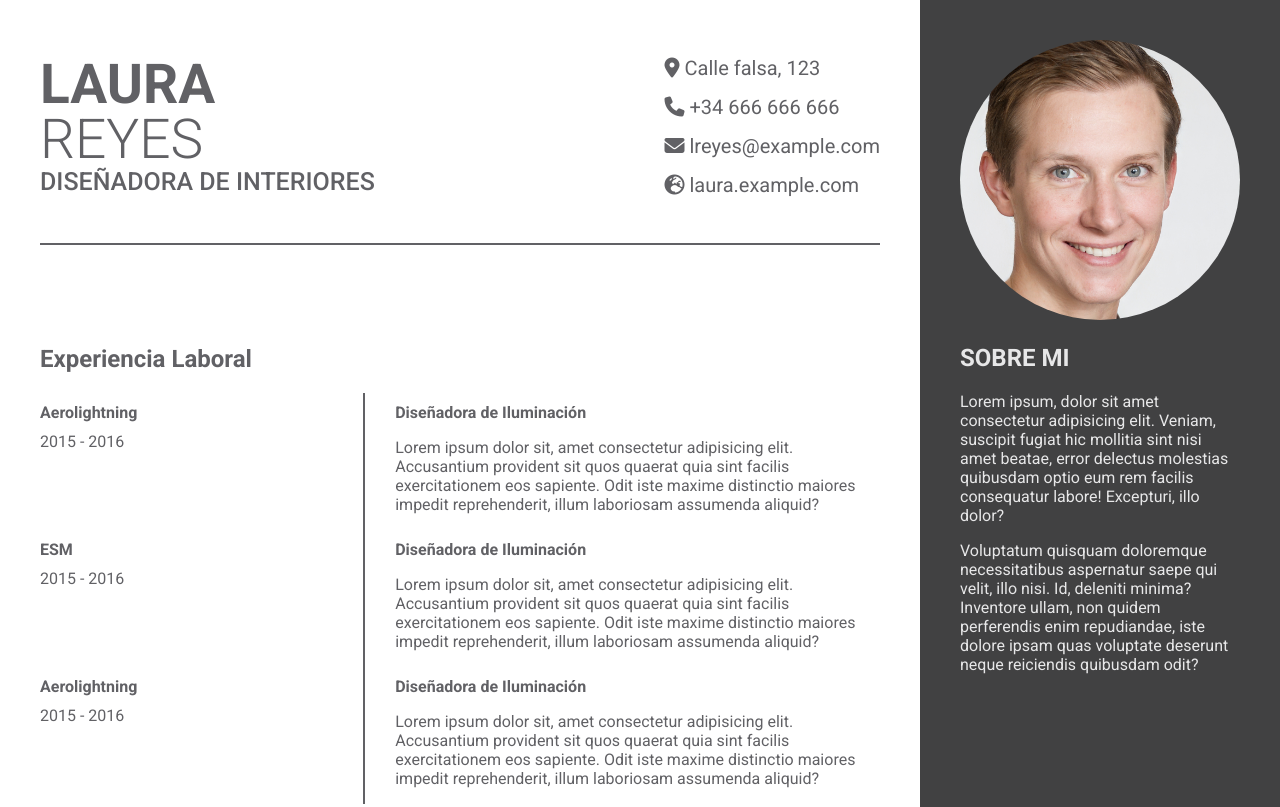
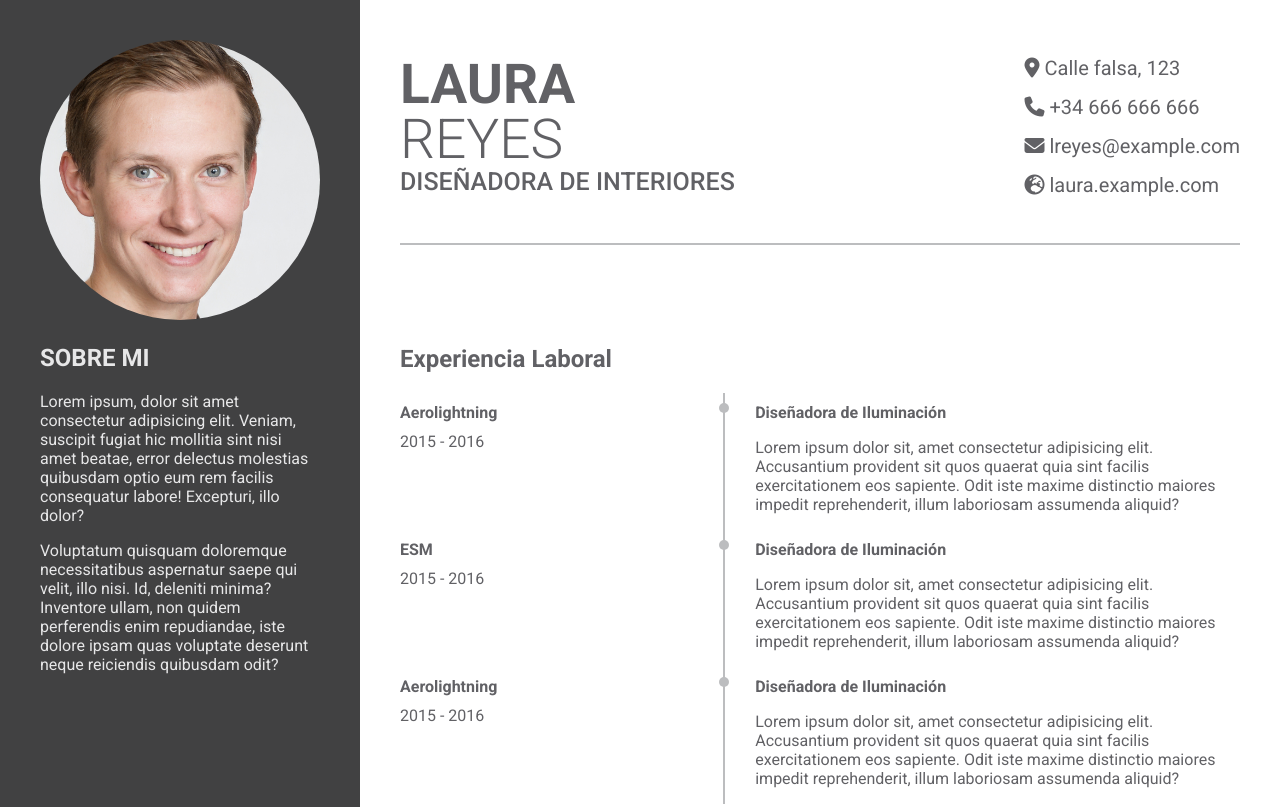
Before and after one commit to cmo7/copia-curriculum, a plain HTML site: page index.html in a window 1280 px wide. Shown: the top 807 px of the page. Drawn offline with Linux system fonts and the light colour scheme.

Commit message:
Modificado el estilo ligeramente (bolitas)

```diff
--- a/style.css
+++ b/style.css
@@ -27,7 +27,7 @@ h1 {
 
 #contenedor-principal {
     display: flex;
-    flex-direction: row-reverse;
+    flex-direction: row;
 }
 
 #caja-foto img {
@@ -62,7 +62,7 @@ header {
     align-items: center;
     margin-bottom: 100px;
     padding-bottom: 30px;
-    border-bottom: 2px solid #616165;
+    border-bottom: 2px solid #bcbdbf;
 }
 
 #contacto ul {
@@ -82,7 +82,19 @@ header {
 
 .columna-curriculum-izquierda {
     width: calc(100% / 5 * 2);
-    border-right: 2px solid #616165;
+    border-right: 2px solid #bcbdbf;
+    position:relative;
+}
+
+.columna-curriculum-izquierda::after {
+    content: " ";
+    position: absolute;
+    top: 10px;
+    right: -6px;
+    width: 10px;
+    height: 10px;
+    background-color: #bcbdbf;
+    border-radius: 50%;
 }
 
 .columna-curriculum-derecha {
@@ -109,16 +121,17 @@ header {
 }
 
 #redes-sociales ul li a {
-    color:#e7e7e8;
+    color: #e7e7e8;
     text-decoration: none;
 }
 
 #experiencia {
-    border-bottom: 2px solid #616165;
+    border-bottom: 2px solid #bcbdbf;
     padding-bottom: 50px;
 }
 
-h3, h4 {
+h3,
+h4 {
     margin-top: 10px;
     margin-bottom: 10px;
     font-size: 16px;
```
